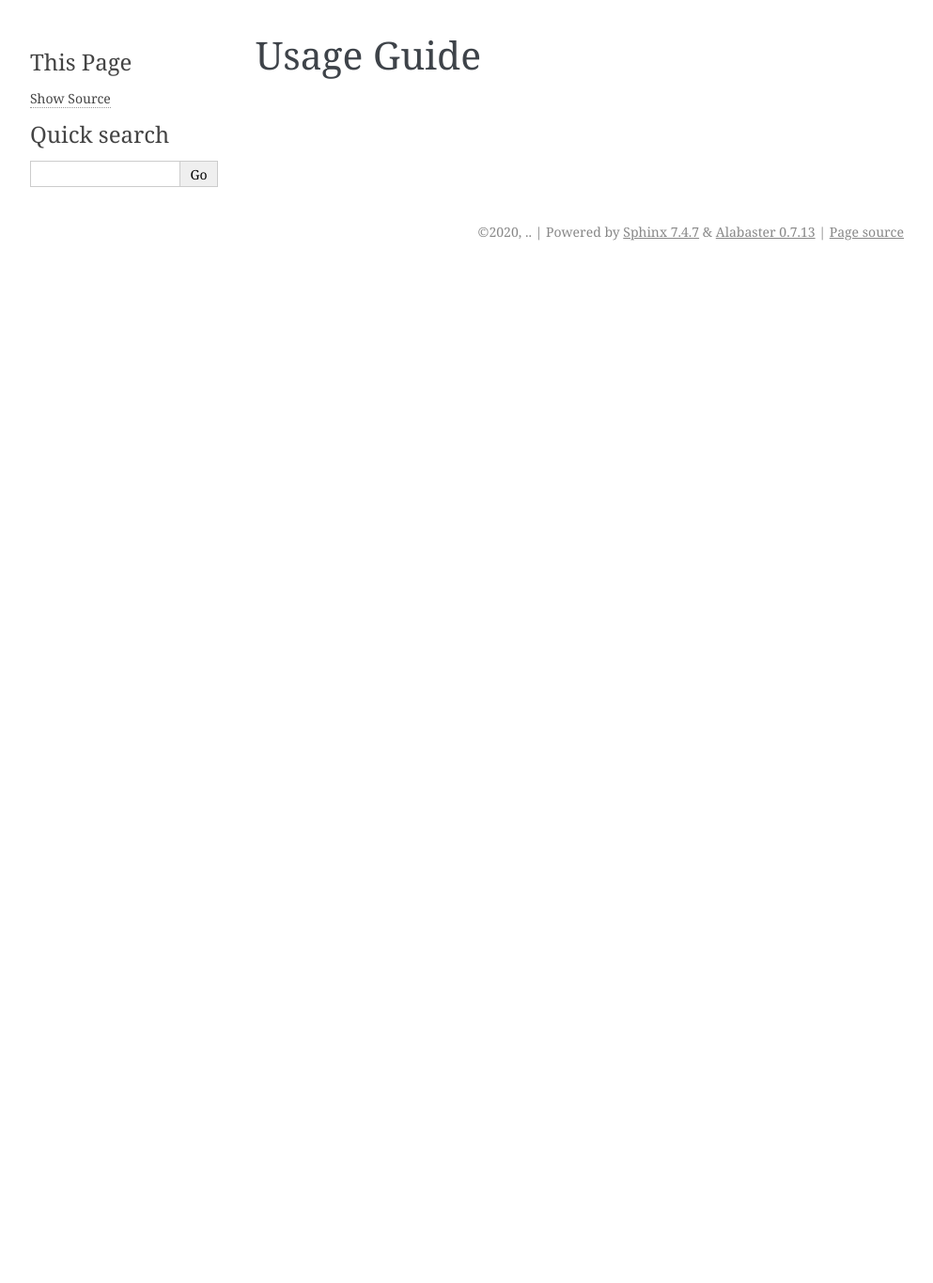
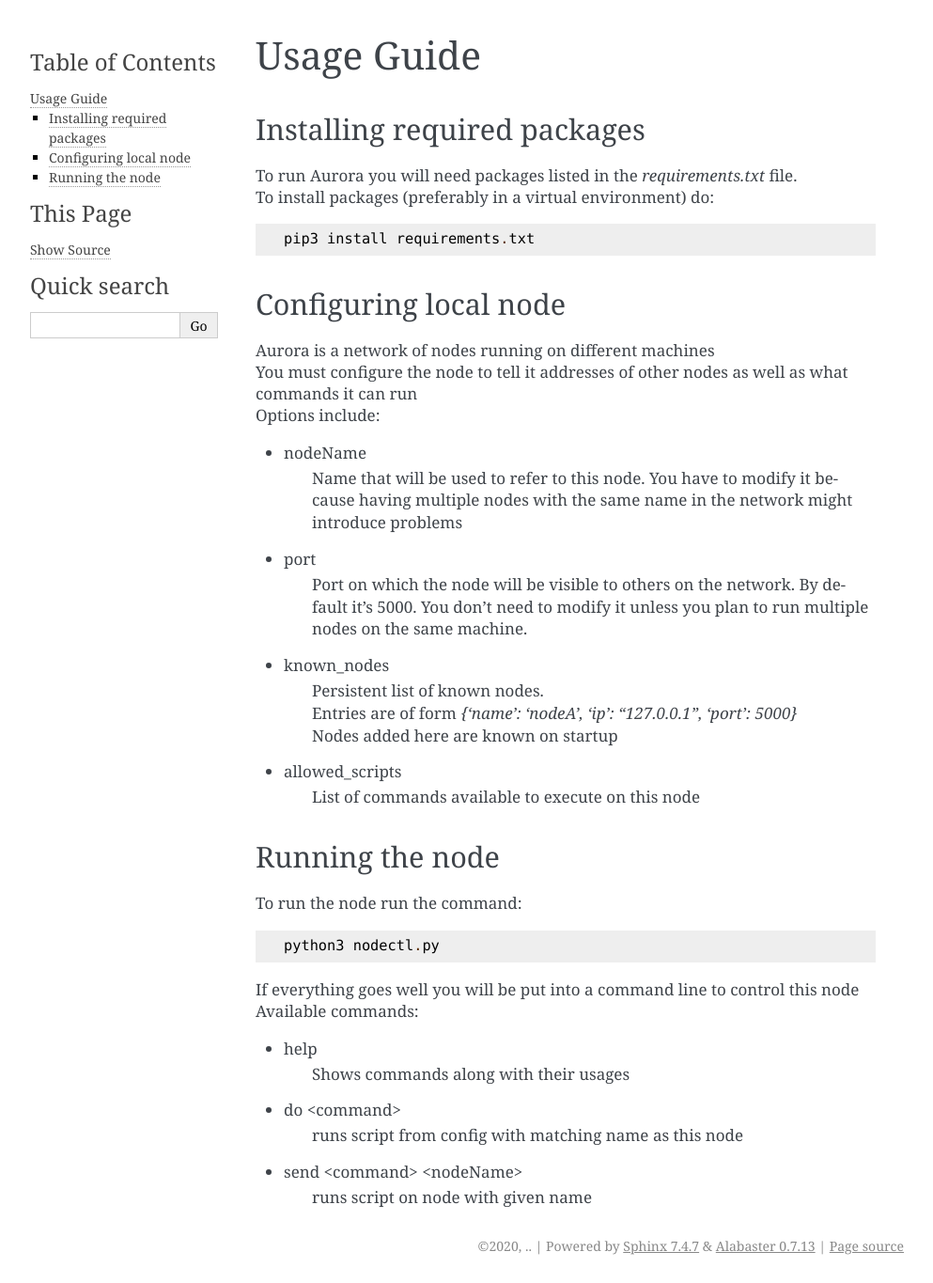
Before and after one commit to vitreusx/nodes, a Sphinx documentation site: the page built from doc/source/usage_guide.rst, in a window 1280 px wide. Shown: the whole page at 94% size, without its empty margins (148-1141 px from the left). Built offline with Sphinx 7.4.7, drawn with Linux system fonts in a browser that asks for light colours; before the commit the page ends 900 px from its top, so only the background shows below that.

Commit message:
Added basic usage guide

```diff
--- a/doc/source/usage_guide.rst
+++ b/doc/source/usage_guide.rst
@@ -1,5 +1,46 @@
 .. _usage_guide:
 
-===========
+***********
 Usage Guide
-===========
+***********
+
+Installing required packages
+============================
+
+| To run Aurora you will need packages listed in the `requirements.txt` file.
+| To install packages (preferably in a virtual environment) do:
+::
+
+    pip3 install requirements.txt
+
+Configuring local node
+======================
+| Aurora is a network of nodes running on different machines
+| You must configure the node to tell it addresses of other nodes as well as what commands it can run
+| Options include:
+* nodeName
+    Name that will be used to refer to this node. You have to modify it because having multiple nodes with the same name in the network might introduce problems
+* port
+    Port on which the node will be visible to others on the network. By default it's 5000. You don't need to modify it unless you plan to run multiple nodes on the same machine.
+* known_nodes
+    | Persistent list of known nodes.
+    | Entries are of form `{'name': 'nodeA', 'ip': "127.0.0.1", 'port': 5000}`
+    | Nodes added here are known on startup
+* allowed_scripts
+    List of commands available to execute on this node
+
+Running the node
+================
+To run the node run the command:
+::
+
+    python3 nodectl.py
+
+| If everything goes well you will be put into a command line to control this node
+| Available commands:
+* help
+    | Shows commands along with their usages
+* do <command>
+    | runs script from config with matching name as this node
+* send <command> <nodeName>
+    | runs script on node with given name
```
